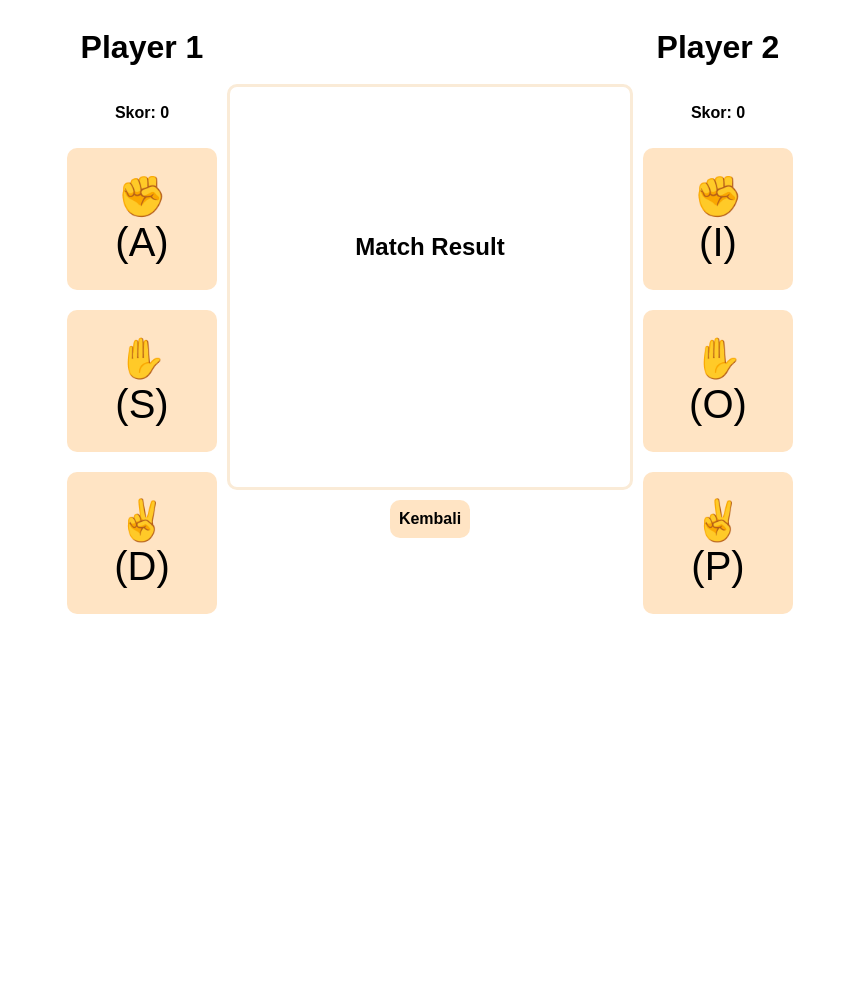
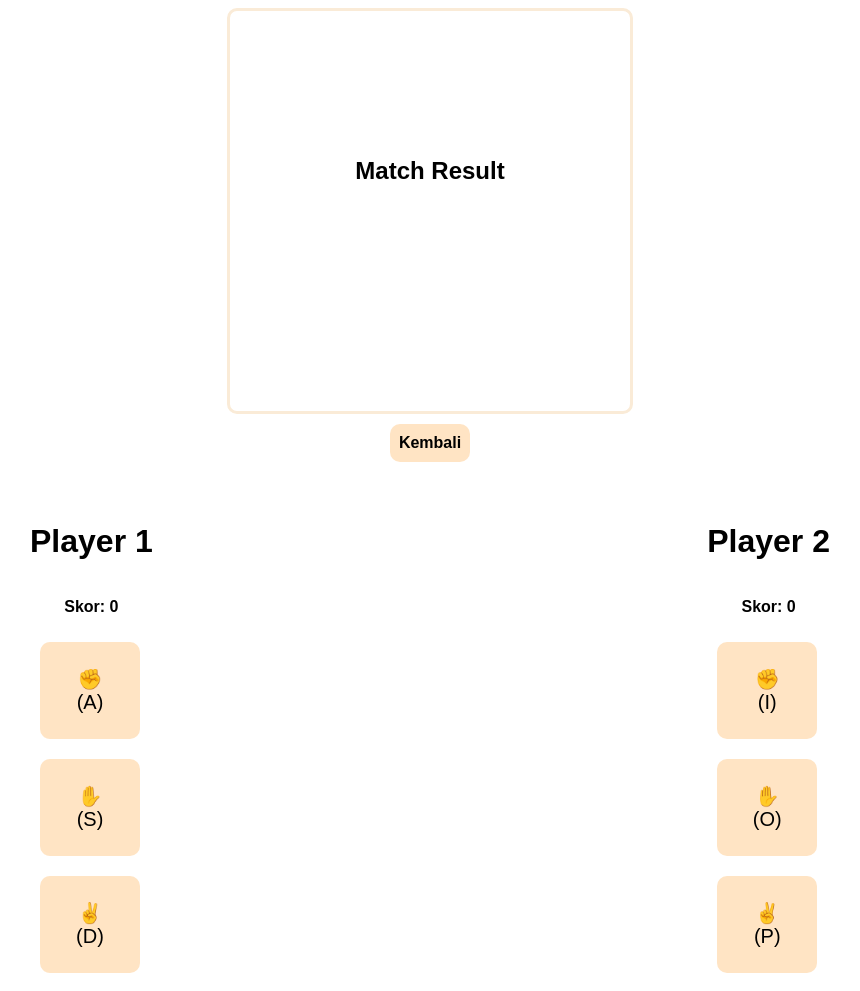
Before and after one commit to DenendraArvel/Mini-Game-DA, a plain HTML site: page html/multi.html in a window 1280 px wide. Shown: the whole page, without its empty margins (210-1070 px from the left). Before the commit the page ends 800 px from the top, so only its background shows below. Drawn offline with Linux system fonts and the light colour scheme.

Commit message:
update UI

```diff
--- a/html/multi.html
+++ b/html/multi.html
@@ -8,13 +8,6 @@
 </head>
 <body>
     <div id="app1">
-        <div class="player1">
-            <h1>Player 1</h1>
-            <p>Skor: <span id="score1">0</span></p>
-            <div class="option1" onclick="pickOption1('✊')" tabindex="0" role="button">✊ (A)</div>
-            <div class="option1" onclick="pickOption1('✋')" tabindex="0" role="button">✋ (S)</div>
-            <div class="option1" onclick="pickOption1('✌')" tabindex="0" role="button">✌ (D)</div>
-        </div>
 
         <div class="in-app">
             <div class="summary">
@@ -26,12 +19,27 @@
             <a href="/index.html">Kembali</a>
         </div>
 
+        <div class="player">
+            <div class="in-player1">
+                <div class="player1">
+                    <h1>Player 1</h1>
+                    <p>Skor: <span id="score1">0</span></p>
+                    <div class="option1" onclick="pickOption1('✊')" tabindex="0" role="button">✊ (A)</div>
+                    <div class="option1" onclick="pickOption1('✋')" tabindex="0" role="button">✋ (S)</div>
+                    <div class="option1" onclick="pickOption1('✌')" tabindex="0" role="button">✌ (D)</div>
+                </div>
+            </div>
+
+            <div class="in-player2">
                 <div class="player2">
                     <h1>Player 2</h1>
                     <p>Skor: <span id="score2">0</span></p>
                     <div class="option2" onclick="pickOption2('✊')" tabindex="0" role="button">✊ <br> (I)</div>
                     <div class="option2" onclick="pickOption2('✋')" tabindex="0" role="button">✋ (O)</div>
                     <div class="option2" onclick="pickOption2('✌')" tabindex="0" role="button">✌ (P)</div>
+                </div>
+            </div>
+
         </div>
 
         <div>
--- a/layout/style3.css
+++ b/layout/style3.css
@@ -4,7 +4,7 @@ body {
 
 #app1 {
     display: flex;
-    justify-content: center;
+    flex-direction: column;
     align-items: center;
 }
 
@@ -25,10 +25,27 @@ body {
     -o-border-radius: 10px;
 }
 
+.player {
+    display: flex;
+    justify-content: space-between;
+    width: 100%;
+    max-width: 800px;
+    margin-top: 30px;
+}
+
 .playerOption {
     display: flex;
     justify-content: center;
     align-items: center;
+}
+
+.in-player1, .in-player2 {
+    flex: 1;
+    display: flex;
+}
+
+.in-player1 {
+    justify-content: flex-start;
 }
 
 .player1 {
@@ -46,9 +63,9 @@ body {
     margin: 10px;
     padding: 25px;
     text-align: center;
-    width: 100px;
+    width: 50px;
     background-color: bisque;
-    font-size: 40px;
+    font-size: 20px;
     border-radius: 10px;
     -webkit-border-radius: 10px;
     -moz-border-radius: 10px;
@@ -61,15 +78,19 @@ body {
     box-shadow: 0 4px 4px black;
     background-color: peru;
     transition: cubic-bezier(0.215, 0.610, 0.355, 1)ease-in-out;
-    -webkit-transition: cubic-bezier(0.215, 0.610, 0.355, 1)ease-in-out;
-    -moz-transition: cubic-bezier(0.215, 0.610, 0.355, 1)ease-in-out;
-    -ms-transition: cubic-bezier(0.215, 0.610, 0.355, 1)ease-in-out;
-    -o-transition: cubic-bezier(0.215, 0.610, 0.355, 1)ease-in-out;
+    -webkit-transition:;
+    -moz-transition:;
+    -ms-transition:;
+    -o-transition:;
     transform: scale(105%);
     -webkit-transform: scale(105%);
     -moz-transform: scale(105%);
     -ms-transform: scale(105%);
     -o-transform: scale(105%);
+}
+
+.in-player2 {
+    justify-content: flex-end;
 }
 
 .player2 {
@@ -87,9 +108,9 @@ body {
     margin: 10px;
     padding: 25px;
     text-align: center;
-    width: 100px;
+    width: 50px;
     background-color: bisque;
-    font-size: 40px;
+    font-size: 20px;
     border-radius: 10px;
     -webkit-border-radius: 10px;
     -moz-border-radius: 10px;
```
Lines whose indentation alone changed are shown as unchanged.
